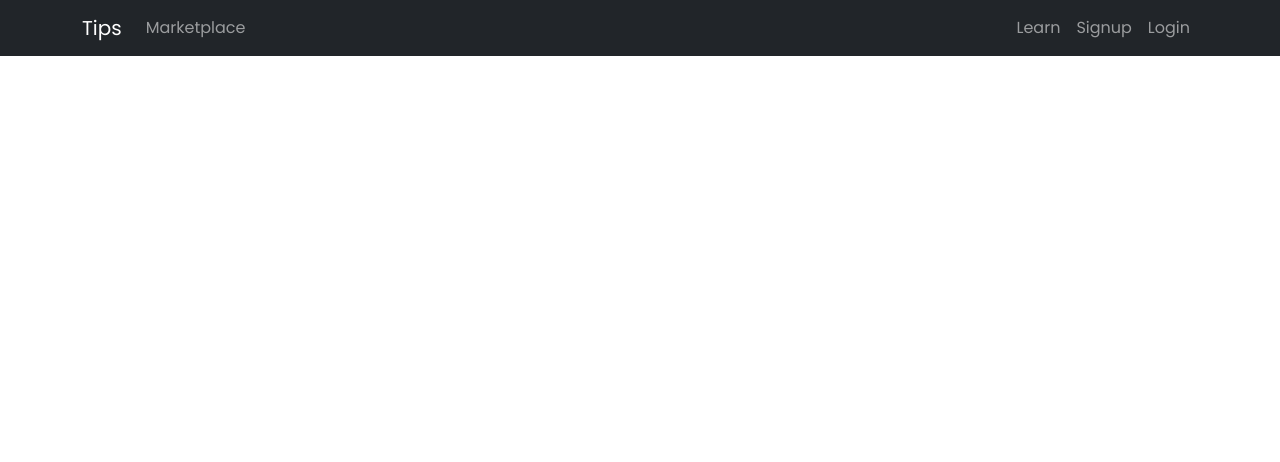
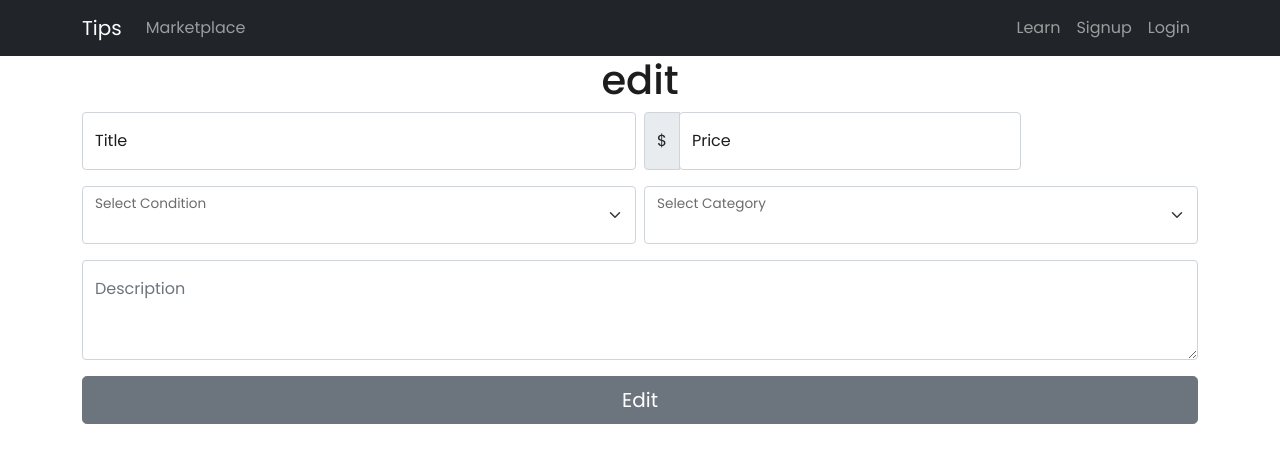
Before and after one commit to qaijuana/the-trade, a React (Create React App) app in the folder client/: page /list/1/edit in a window 1280 px wide. Shown: the top 462 px of the page. Built offline with nearby package versions, Linux system fonts and the light colour scheme; no server answers.

Commit message:
refactored and added Edit for lists

```diff
--- a/client/src/App.js
+++ b/client/src/App.js
@@ -13,6 +13,8 @@ import EditProfile from "./pages/EditProfile";
 import LoginSign from "./pages/LoginSign";
 import Marketplace from "./pages/Marketplace";
 import NewList from "./pages/NewList";
+import EditList from "./pages/EditList";
+
 
 
 import "./styles/App.css";
@@ -37,10 +39,8 @@ function App() {
       const ok = await res.ok
       console.log(ok)
       if (ok) {
-        console.log(data.id, "res.ok is ok")
         setCurrentUser(data.id);
-        console.log("useEffect", currentUser);
-        navigate("/marketplace")
+        // navigate("/marketplace")
       }
       console.log("res.ok is not ok")
       navigate("/login");
@@ -48,7 +48,7 @@ function App() {
     cookieCheck();
   }, [])
 
-  function UserPage() {
+  function Page() {
     return (
       <>
         <Outlet />
@@ -59,20 +59,7 @@ function App() {
 
   //! Throwaway components
 
-  function Page({ title }) {
-    return (
-      <div className="test">
-        <h1>
-          {title}
-        </h1>
-        {
-          (title === "marketplace") ?
-            <Marketplace /> :
-            ""
-        }
-      </div>
-    )
-  }
+
 
 
   return (
@@ -84,13 +71,18 @@ function App() {
       <Container>
         <Routes>
           <Route index element={<Page title={"home"} />} />
+          <Route path="/marketplace" element={<Marketplace />} />
 
-          <Route path="/user" element={<UserPage />}>
+          <Route path="/user" element={<Page />}>
             < Route path=":id" element={<ShowProfile currentUser={currentUser} />} />
             <Route path=":id/edit" element={<EditProfile currentUser={currentUser} />} />
           </Route>
-          <Route path="/marketplace" element={<Marketplace />} />
-          <Route path="/list/:id" element={<ShowList />} />
+
+          <Route path="/list" element={<Page />}>
+            <Route path=":id" element={<ShowList />} />
+            <Route path=":id/edit" element={<EditList currentUser={currentUser} />} />
+          </Route>
+
           <Route path="/login" element={<LoginSign setCurrentUser={setCurrentUser} login={login}
             action="Login" currentUser={currentUser} />} />
           <Route path="/signup" element={<LoginSign action="Sign Up" />} />
--- a/client/src/components/ListCards.jsx
+++ b/client/src/components/ListCards.jsx
@@ -1,8 +1,7 @@
 import React, { useState } from 'react';
 import { Card, Button, ButtonGroup } from "react-bootstrap";
 import { BsAt, BsHeart, BsHeartFill, BsFillChatSquareFill } from "react-icons/bs";
-
-import { Link } from 'react-router-dom';
+import { useNavigate } from 'react-router'
 
 
 const ListCards = (props) => {
@@ -13,15 +12,17 @@ const ListCards = (props) => {
     const price = props.price;
     const author = props.author;
     const date = props.date;
-    const onClick = props.onClick;
-    const onUser = props.onUser;
+    const list_id = props.list_id;
+    const user_id = props.user_id;
+    const typeoflist = props.typeoflist;
+    const navigate = useNavigate();
 
     return (
         <Card style={{ width: '18rem' }} >
             <Card.Img variant="top" src={img} />
             <Card.Header className="d-flex justify-content-between">
                 <Card.Text className="fs-4">
-                    <Button variant="secondary" className="d-flex" onClick={onUser}>
+                    <Button variant="secondary" className="d-flex" onClick={() => { navigate(`/user/${user_id}`) }}>
                         <BsAt /> {author}
                     </Button>
 
@@ -40,6 +41,8 @@ const ListCards = (props) => {
                 <ButtonGroup size="" className="mb-2">
                     <Button variant="secondary">Offer</Button>
                     <Button variant="secondary"><BsFillChatSquareFill className="fs-3" /></Button>
+                    {
+                        (!typeoflist) ?
                             <Button variant="secondary" onClick={() => { setLike(!like) }}>
                                 {(!like) ?
                                     <BsHeart className="fs-4" />
@@ -47,7 +50,12 @@ const ListCards = (props) => {
                                     < BsHeartFill className="fs-4" />
                                 }
                             </Button>
-                    <Button variant="secondary" onClick={onClick}> More </Button>
+                            :
+                            <Button onClick={() => { navigate(`/list/${list_id}/edit`) }} variant="secondary">
+                                Edit
+                            </Button>
+                    }
+                    <Button variant="secondary" onClick={() => { navigate(`/list/${list_id}`) }}> More </Button>
                 </ButtonGroup>
             </Card.Footer>
         </Card >
--- a/client/src/pages/EditList.jsx
+++ b/client/src/pages/EditList.jsx
@@ -1,27 +1,78 @@
-import React from 'react';
+import React, { useState } from 'react';
+import { useParams } from "react-router-dom";
+import { useNavigate } from 'react-router';
 import { Form, Col, Row, FloatingLabel, InputGroup, Button } from "react-bootstrap";
 
-function EditList() {
+
+function EditList(props) {
+    const [status, setStatus] = useState("pending");
+    const navigate = useNavigate();
+    const { id } = useParams();
+    const currentUser = props.currentUser;
+
+    function handleSubmit(event) {
+        event.preventDefault();
+        const currentUser = props.currentUser;
+        const title = event?.target?.title?.value
+        const price = event?.target?.price?.value
+        const category = event?.target?.category?.value
+        const condition = event?.target?.condition?.value
+        const description = event?.target?.description?.value
+
+
+        async function updateList() {
+            setStatus("loading")
+            try {
+                setStatus("loading");
+                const resDb = await fetch(`/api/list/${id}/edit`, {
+                    method: "POST",
+                    headers: {
+                        "Content-Type": "application/json"
+                    },
+                    body: JSON.stringify({
+                        title: title,
+                        price: price,
+                        category: category,
+                        condition: condition,
+                        description: description,
+                        user_id: currentUser,
+                    })
+                })
+                const dataDb = resDb.json();
+                const statusDb = resDb.ok;
+                console.log(dataDb, statusDb)
+                setStatus("resolved");
+                navigate(`/user/${currentUser}`)
+
+            } catch (error) {
+                //! Catching errors for database
+                console.error(error);
+            }
+        }
+        updateList();
+    }
+
+
     return (
         <div>
             <h1>
                 edit
             </h1>
-                <Form noValidate validated={validated} onSubmit={handleSubmit}>
-                    <Form.Group controlId="list_images" className="mb-3">
-                        {displayImage ?
-                            <Image as={CloudinaryDisplay} roundedCircle />
-                            :
-                            <Image src="" roundedCircle />}
-                        <Form.Label>Select Photos</Form.Label>
-                        <InputGroup>
-                            <Form.Control type="file"
-                                onChange={(event) => { setListPhoto(event.target.files[0]) }} />
+            <Form noValidate onSubmit={handleSubmit} >
+                {/* <Form.Group controlId="list_images" className="mb-3"> */}
+                {/* {displayImage ? */}
+                {/* // <Image as={CloudinaryDisplay} roundedCircle /> */}
+                {/* // : */}
+                {/* // <Image src="" roundedCircle />} */}
+                {/* <Form.Label>Select Photos</Form.Label> */}
+                {/* <InputGroup> */}
+                {/* <Form.Control type="file" */}
+                {/* // onChange={(event) => { setListPhoto(event.target.files[0]) }} /> */}
                 {/* <Button variant="outline-secondary" id="button-addon2" onClick={handleUpload}>
                             Upload
                         </Button> */}
-                        </InputGroup>
-                    </Form.Group>
+                {/* </InputGroup> */}
+                {/* </Form.Group> */}
 
                 <Row className="g-2 mb-3">
                     <Col md>
@@ -93,7 +144,7 @@ function EditList() {
                 </FloatingLabel>
                 <div className="d-grid gap-2">
                     <Button variant="secondary" size="lg" type="submit" >
-                            Create
+                        Edit
                     </Button>
                 </div>
             </Form>
--- a/client/src/pages/Marketplace.jsx
+++ b/client/src/pages/Marketplace.jsx
@@ -40,8 +40,7 @@ const Marketplace = (props) => {
                                 return (
                                     <ListCards img={e.list_images} title={e.title}
                                         category={e.category} price={e.price} author={e.username} date={e.upload_date}
-                                    onClick={() => { navigate(`/list/${e.id}`) }}
-                                    onUser={() => { navigate(`/user/${e.user_id}`) }}
+                                        user_id={e.user_id} list_id={e.id}
                                     />
                                 )
 
--- a/client/src/pages/ShowProfile.jsx
+++ b/client/src/pages/ShowProfile.jsx
@@ -51,10 +51,9 @@ const ShowProfile = (props) => {
                         profile.map((e, i) => {
                             return (
                                 <ListCards
-                                    img={e.list_images} title={e.title}
-                                    category={e.category} price={e.price} author={e.username} date={e.upload_date}
-                                    onClick={() => { navigate(`/list/${e.id}`) }}
-                                    onUser={() => { navigate(`/user/${e.user_id}`) }}
+                                    img={e.list_images} title={e.title} list_id={e.id} user_id={e.user_id}
+                                    category={e.category} price={e.price} author={e.username}
+                                    date={e.upload_date} typeoflist={true}
                                 />
                             )
                         }) : <h1>Much Empty</h1>
```
Also changed, not shown: 2 other files (tests, documents, lock files or other folders). Lines whose indentation alone changed are shown as unchanged.
